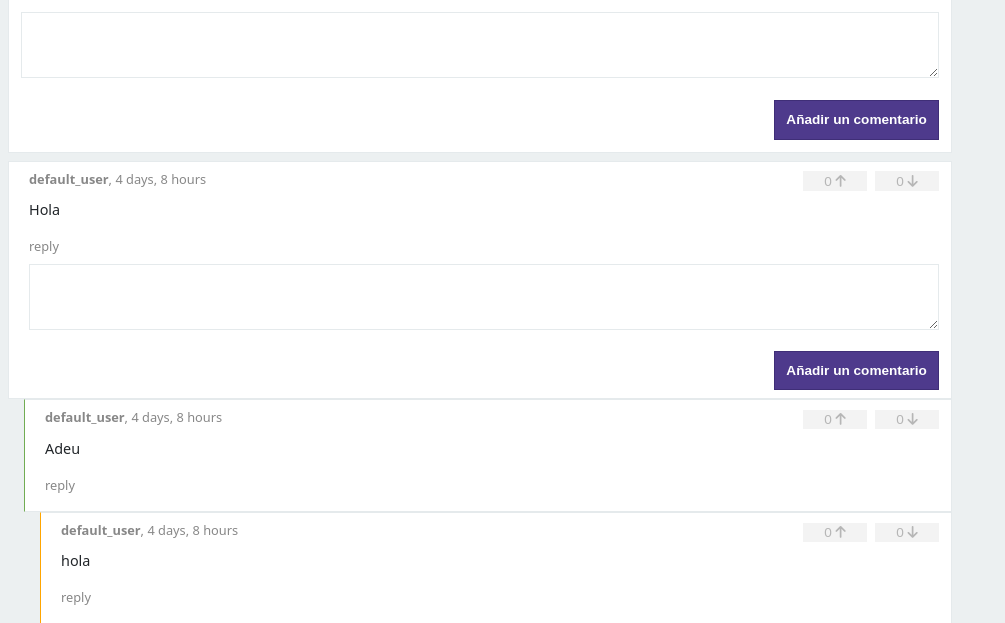
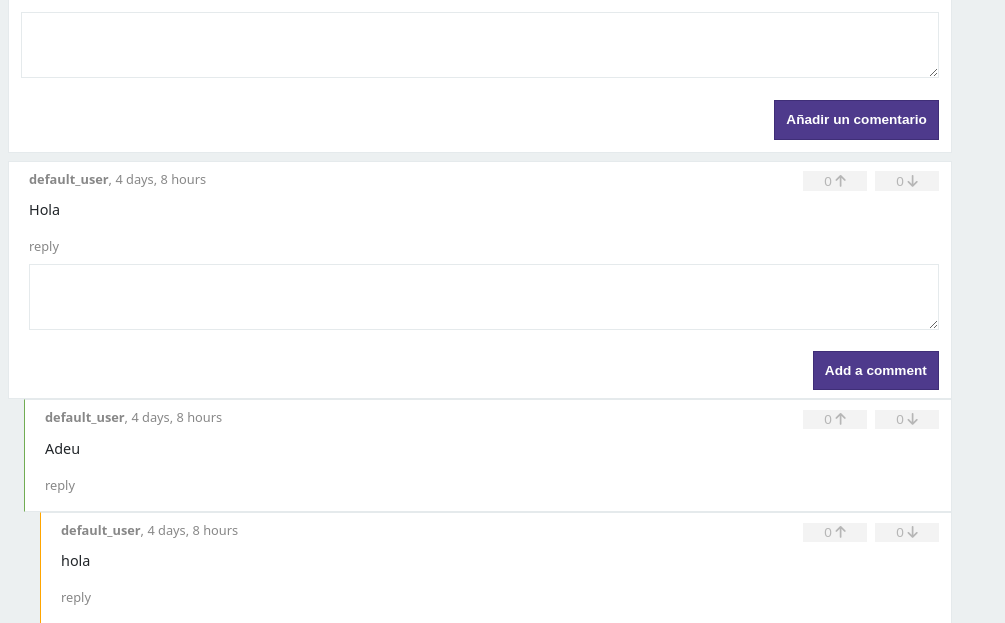
Before and after one commit to danielcaag17/projecte_asw, a Django app: page /thread/1/1/ in a window 1280 px wide, after a click on "reply". Shown: the part 256-879 px from the top of the page, without its empty margins (0-1005 px from the left). Run offline with Django 4.2, Linux system fonts and the light colour scheme; the visitor is signed in with stand-in values (Sample User, id 1); data comes from the database, SQL or seed files in the repository; some libraries are stand-ins or nearby versions.

Commit message:
Refactor html comments_tree

```diff
--- a/api/templates/comments_tree.html
+++ b/api/templates/comments_tree.html
@@ -6,7 +6,7 @@
             <a
                     data-action="mouseover->mentions#user_popup mouseout->mentions#user_popup_out"
                     class="user-inline"
-                    title="Correu del user"
+                    title={{ comment.author.email }}
                     href="{% url 'view_user' comment.author.username %}">
                 {{ comment.author.username }}</a>,
             <time class="timeago">{{ comment.creation_data|timesince }}</time>
@@ -27,8 +27,6 @@
                     <span data-subject-target="favCounter">{{ comment.num_likes }}</span> <span><i
                         class="fa-solid fa-arrow-up"></i></span>
                 </button>
-                <input type="hidden" name="token"
-                       value="60ff0c14f9e35e6a75bec98c99.mT1WbCeXf6UWbT_mYbHuFGRXxUnEwxwzS2fMNELv5s0.30siDUOuDc0nBVqSENKCTA0YlCHptWxRJgyucSioi5_efAYLUPJKziYZeg">
             </form>
             <form method="post" class="vote__down"
                   action="{% url 'dislike_comment' thread_id=thread.id comment_id=comment.id %}">
@@ -37,8 +35,6 @@
                     <span data-subject-target="downvoteCounter">{{ comment.num_dislikes }}</span> <span><i
                         class="fa-solid fa-arrow-down"></i></span>
                 </button>
-                <input type="hidden" name="token"
-                       value="eef764ee7e85233c30bcb.tJSvg20gN3OprsuVmVn9qPxLe-H0hBdA5kJmrUUX0Kc.5sfj61xjZRvj5aH4wDqo4ZV5LYWF9Udwogsk4ixItZX69ebENENEJNrqhg">
             </form>
         </aside>
 
@@ -63,13 +59,13 @@
                     </li>
                 {% endif %}
             </menu>
-            <h3 hidden="">Añadir un comentario</h3>
+            <h3 hidden="">Add a comment</h3>
             <form id="reply_{{ comment.id }}" name="entry_comment" method="post"
                   action="{% url 'add_reply' thread_id=thread.id comment_id=comment.id %}"
                   class="comment-add" enctype="multipart/form-data" style="display: none">
                 {% csrf_token %}
-                <div><label for="entry_comment_6616cdb65f3850.74137319_body"></label><textarea
-                        id="entry_comment_6616cdb65f3850.74137319_body"
+                <div><label for="entry_comment_{{ comment.id }}_body"></label><textarea
+                        id="entry_comment_{{ comment.id }}_body"
                         name="entry_comment[body]"
                         data-controller="input-length rich-textarea autogrow"
                         data-action="input-length#updateDisplay"
@@ -81,9 +77,9 @@
                         <li class="dropdown">
                             <div>
                                 <button type="submit"
-                                        id="entry_comment_6616cdb65f3850.74137319_submit"
+                                        id="entry_comment_{{ comment.id }}_submit"
                                         name="entry_comment[submit]" class="btn btn__primary"
-                                        data-action="subject#sendForm">Añadir un comentario
+                                        data-action="subject#sendForm">Add a comment
                                 </button>
                             </div>
                         </li>
@@ -94,8 +90,8 @@
                   action="{% url 'edit_comment' thread_id=thread.id comment_id=comment.id %}"
                   class="comment-add" enctype="multipart/form-data" style="display: none">
                 {% csrf_token %}
-                <div><label for="entry_comment_6616cdb65f3850.74137319_body"></label><textarea
-                        id="entry_comment_6616cdb65f3850.74137319_body"
+                <div><label for="entry_comment_{{ comment.id }}_body"></label><textarea
+                        id="entry_comment_{{ comment.id }}_body"
                         name="entry_comment[body]"
                         data-controller="input-length rich-textarea autogrow"
                         data-action="input-length#updateDisplay"
@@ -107,7 +103,7 @@
                         <li class="dropdown">
                             <div>
                                 <button type="submit"
-                                        id="entry_comment_6616cdb65f3850.74137319_submit"
+                                        id="entry_comment_{{ comment.id }}_submit"
                                         name="entry_comment[submit]" class="btn btn__primary"
                                         data-action="subject#sendForm">Update comment
                                 </button>
@@ -129,7 +125,7 @@
             <a
                     data-action="mouseover->mentions#user_popup mouseout->mentions#user_popup_out"
                     class="user-inline"
-                    title="Correu del user"
+                    title={{ reply.comment_reply.author.email }}
                     href="{% url 'view_user' comment.author.username %}">
                 {{ reply.comment_reply.author.username }}</a>,
             <time class="timeago">{{ reply.comment_reply.creation_data|timesince }}</time>
@@ -150,8 +146,6 @@
                     <span data-subject-target="favCounter">{{ reply.comment_reply.num_likes }}</span> <span><i
                         class="fa-solid fa-arrow-up"></i></span>
                 </button>
-                <input type="hidden" name="token"
-                       value="60ff0c14f9e35e6a75bec98c99.mT1WbCeXf6UWbT_mYbHuFGRXxUnEwxwzS2fMNELv5s0.30siDUOuDc0nBVqSENKCTA0YlCHptWxRJgyucSioi5_efAYLUPJKziYZeg">
             </form>
             <form method="post" class="vote__down"
                   action="{% url 'dislike_comment' thread.id reply.comment_reply.id %}">
@@ -160,8 +154,6 @@
                     <span data-subject-target="downvoteCounter">{{ reply.comment_reply.num_dislikes }}</span> <span><i
                         class="fa-solid fa-arrow-down"></i></span>
                 </button>
-                <input type="hidden" name="token"
-                       value="eef764ee7e85233c30bcb.tJSvg20gN3OprsuVmVn9qPxLe-H0hBdA5kJmrUUX0Kc.5sfj61xjZRvj5aH4wDqo4ZV5LYWF9Udwogsk4ixItZX69ebENENEJNrqhg">
             </form>
         </aside>
 
@@ -186,14 +178,14 @@
                     </li>
                 {% endif %}
             </menu>
-            <h3 hidden="">Añadir un comentario</h3>
+            <h3 hidden="">Add a comment</h3>
             <form id="reply_{{ reply.comment_reply.id }}" name="entry_comment" method="post"
                   action="{% url 'add_reply' thread_id=thread.id comment_id=reply.comment_reply.id %}"
                   class="comment-add" enctype="multipart/form-data" style="display: none">
                 {% csrf_token %}
                 <div><label
-                        for="entry_comment_6616cdb65f3850.74137319_body"></label><textarea
-                        id="entry_comment_6616cdb65f3850.74137319_body"
+                        for="entry_comment_{{ reply.comment_reply.id }}_body"></label><textarea
+                        id="entry_comment_{{ reply.comment_reply.id }}_body"
                         name="entry_comment[body]"
                         data-controller="input-length rich-textarea autogrow"
                         data-action="input-length#updateDisplay"
@@ -205,10 +197,10 @@
                         <li class="dropdown">
                             <div>
                                 <button type="submit"
-                                        id="entry_comment_6616cdb65f3850.74137319_submit"
+                                        id="entry_comment_{{ reply.comment_reply.id }}_submit"
                                         name="entry_comment[submit]"
                                         class="btn btn__primary"
-                                        data-action="subject#sendForm">Añadir un comentario
+                                        data-action="subject#sendForm">Add a comment
                                 </button>
                             </div>
                         </li>
@@ -219,8 +211,8 @@
                   action="{% url 'edit_comment' thread_id=thread.id comment_id=reply.comment_reply.id %}"
                   class="comment-add" enctype="multipart/form-data" style="display: none">
                 {% csrf_token %}
-                <div><label for="entry_comment_6616cdb65f3850.74137319_body"></label><textarea
-                        id="entry_comment_6616cdb65f3850.74137319_body"
+                <div><label for="entry_comment_{{ reply.comment_reply.id }}_body"></label><textarea
+                        id="entry_comment_{{ reply.comment_reply.id }}_body"
                         name="entry_comment[body]"
                         data-controller="input-length rich-textarea autogrow"
                         data-action="input-length#updateDisplay"
@@ -232,7 +224,7 @@
                         <li class="dropdown">
                             <div>
                                 <button type="submit"
-                                        id="entry_comment_6616cdb65f3850.74137319_submit"
+                                        id="entry_comment_{{ reply.comment_reply.id }}_submit"
                                         name="entry_comment[submit]" class="btn btn__primary"
                                         data-action="subject#sendForm">Update comment
                                 </button>
```
